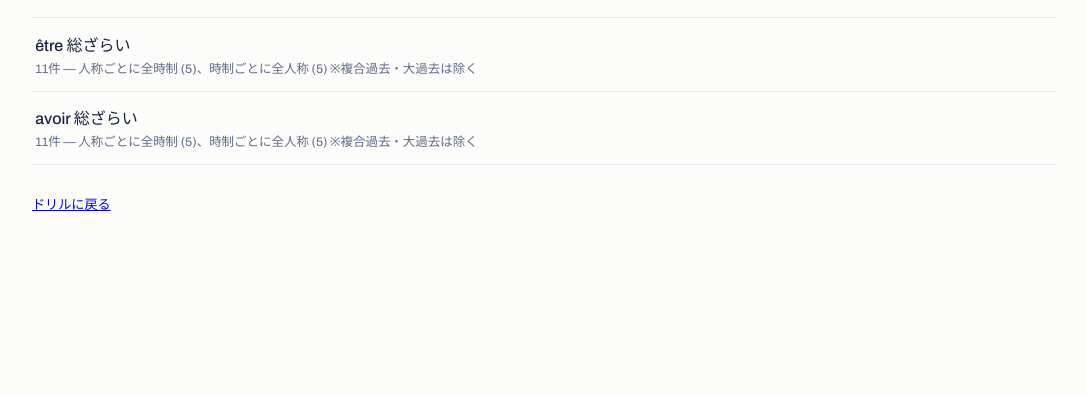
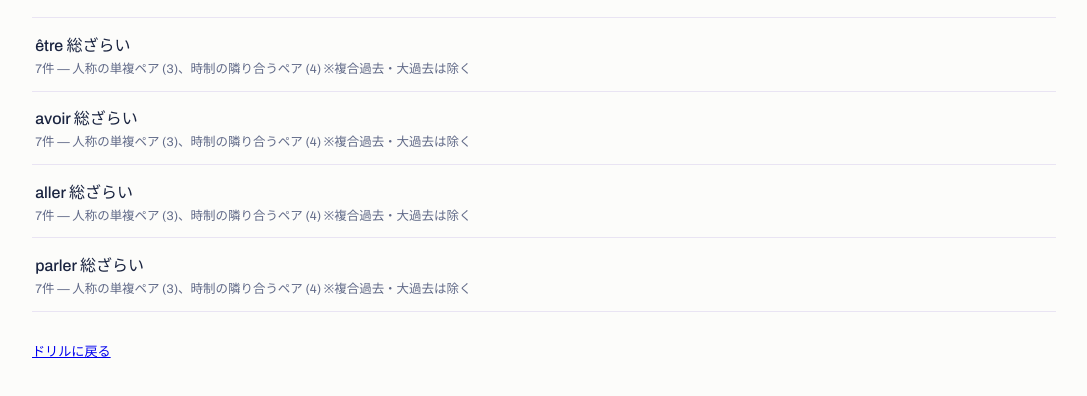
Before and after one commit to kamataryo/conjugaison-seyes, a plain HTML site: page exercices.html in a window 1280 px wide. Shown: the part 144-540 px from the top of the page, without its empty margins (96-1183 px from the left). Drawn offline with nearby package versions, Linux system fonts and the light colour scheme.

Commit message:
問題集アップデート

```diff
--- a/exercices.html
+++ b/exercices.html
@@ -31,13 +31,21 @@
   </header>
 
   <ul class="list">
-    <li><a target="_blank" href="/?pins=%C3%AAtre|12345|56|||1,%C3%AAtre|02345|56|||1,%C3%AAtre|01345|56|||1,%C3%AAtre|01245|56|||1,%C3%AAtre|01235|56|||1,%C3%AAtre|01234|56|||1,%C3%AAtre||123456||,%C3%AAtre||023456||,%C3%AAtre||013456||,%C3%AAtre||012456||,%C3%AAtre||012356||">
+    <li><a target="_blank" href="/?pins=%C3%AAtre|1245|56|||1,%C3%AAtre|0235|56|||1,%C3%AAtre|0134|56|||1,%C3%AAtre||23456||,%C3%AAtre||03456||,%C3%AAtre||01456||,%C3%AAtre||01256||">
       <b>être 総ざらい</b>
-      <small>11件 — 人称ごとに全時制 (5)、時制ごとに全人称 (5) ※複合過去・大過去は除く</small></a></li>
+      <small>7件 — 人称の単複ペア (3)、時制の隣り合うペア (4) ※複合過去・大過去は除く</small></a></li>
 
-    <li><a target="_blank" href="/?pins=avoir|12345|56|||1,avoir|02345|56|||1,avoir|01345|56|||1,avoir|01245|56|||1,avoir|01235|56|||1,avoir|01234|56|||1,avoir||123456||,avoir||023456||,avoir||013456||,avoir||012456||,avoir||012356||">
+    <li><a target="_blank" href="/?pins=avoir|1245|56|||1,avoir|0235|56|||1,avoir|0134|56|||1,avoir||23456||,avoir||03456||,avoir||01456||,avoir||01256||">
       <b>avoir 総ざらい</b>
-      <small>11件 — 人称ごとに全時制 (5)、時制ごとに全人称 (5) ※複合過去・大過去は除く</small></a></li>
+      <small>7件 — 人称の単複ペア (3)、時制の隣り合うペア (4) ※複合過去・大過去は除く</small></a></li>
+
+    <li><a target="_blank" href="/?pins=aller|1245|56|||1,aller|0235|56|||1,aller|0134|56|||1,aller||23456||,aller||03456||,aller||01456||,aller||01256||">
+      <b>aller 総ざらい</b>
+      <small>7件 — 人称の単複ペア (3)、時制の隣り合うペア (4) ※複合過去・大過去は除く</small></a></li>
+
+    <li><a target="_blank" href="/?pins=parler|1245|56|||1,parler|0235|56|||1,parler|0134|56|||1,parler||23456||,parler||03456||,parler||01456||,parler||01256||">
+      <b>parler 総ざらい</b>
+      <small>7件 — 人称の単複ペア (3)、時制の隣り合うペア (4) ※複合過去・大過去は除く</small></a></li>
   </ul>
 
   <p class="gloss"><a href="/">ドリルに戻る</a></p>
```
